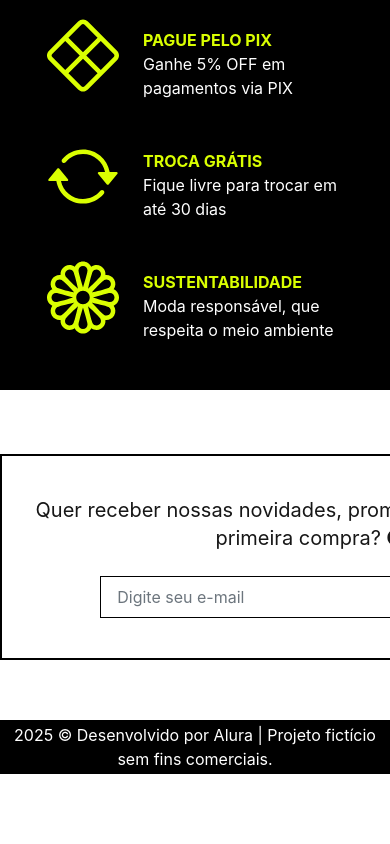
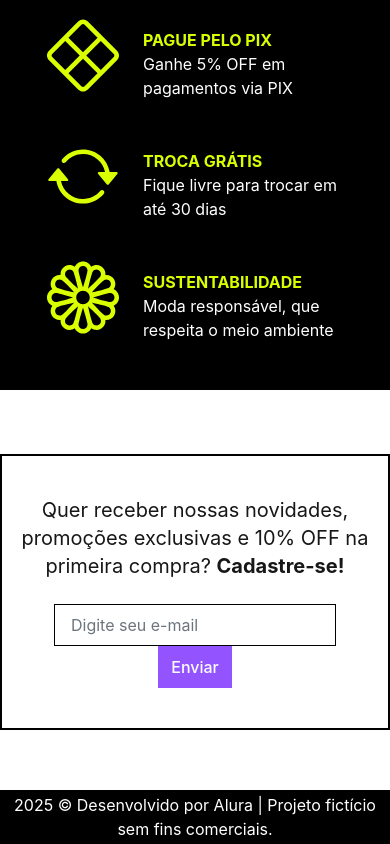
Before and after one commit to JessMotta/meteora-ecommerce_alura, a Next.js app: page / in a window 390 px wide. Shown: the part 3811-4655 px from the top of the page. Before the commit the page ends 4585 px from the top, so only its background shows below. Built offline with nearby package versions, Linux system fonts and the light colour scheme.

Commit message:
fix responsiveness newsletter

```diff
--- a/src/components/Newsletter/index.tsx
+++ b/src/components/Newsletter/index.tsx
@@ -7,11 +7,11 @@ import Form from "next/form";
 export function Newsletter() {
     return (
         <div className="w-full my-[60px]">
-            <div className="border-2 border-black w-[730px] px-4 py-10 text-center mx-auto">
+            <div className="border-2 border-black max-w-[730px] px-4 py-10 text-center mx-auto">
                 <p className="text-xl pb-6">Quer receber nossas novidades, promoções exclusivas e 10% OFF na primeira compra? <strong>Cadastre-se! </strong></p>
                 <Form action="/">
                     <input type="text" placeholder="Digite seu e-mail"
-                    className="border-1 border-black w-[456px] placeholder:text-(--color-gray) py-2 px-4"
+                    className="border-1 border-black lg:w-[456px] md:w-[350px] sm:w-[200px] placeholder:text-(--color-gray) py-2 px-4"
                     />
                     <Button>Enviar</Button>
                 </Form>
```
